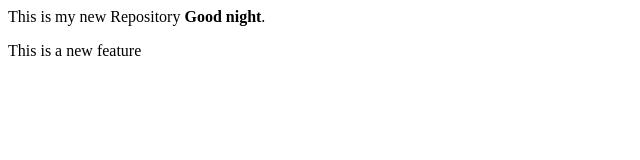
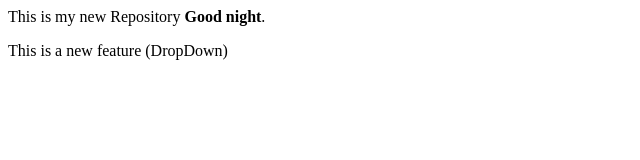
Before and after one commit to SwadhinK7077/LocalRepo, a plain HTML site: page index.html in a window 1280 px wide. Shown: the full height of the page, 0-640 px from the left. Drawn offline with Linux system fonts and the light colour scheme.

Commit message:
Add Dropdown

```diff
--- a/index.html
+++ b/index.html
@@ -1,2 +1,2 @@
 <p>This is my new Repository <b>Good night</b>.</p>
-<p>This is a new feature</p>
+<p>This is a new feature (DropDown)</p>
```
